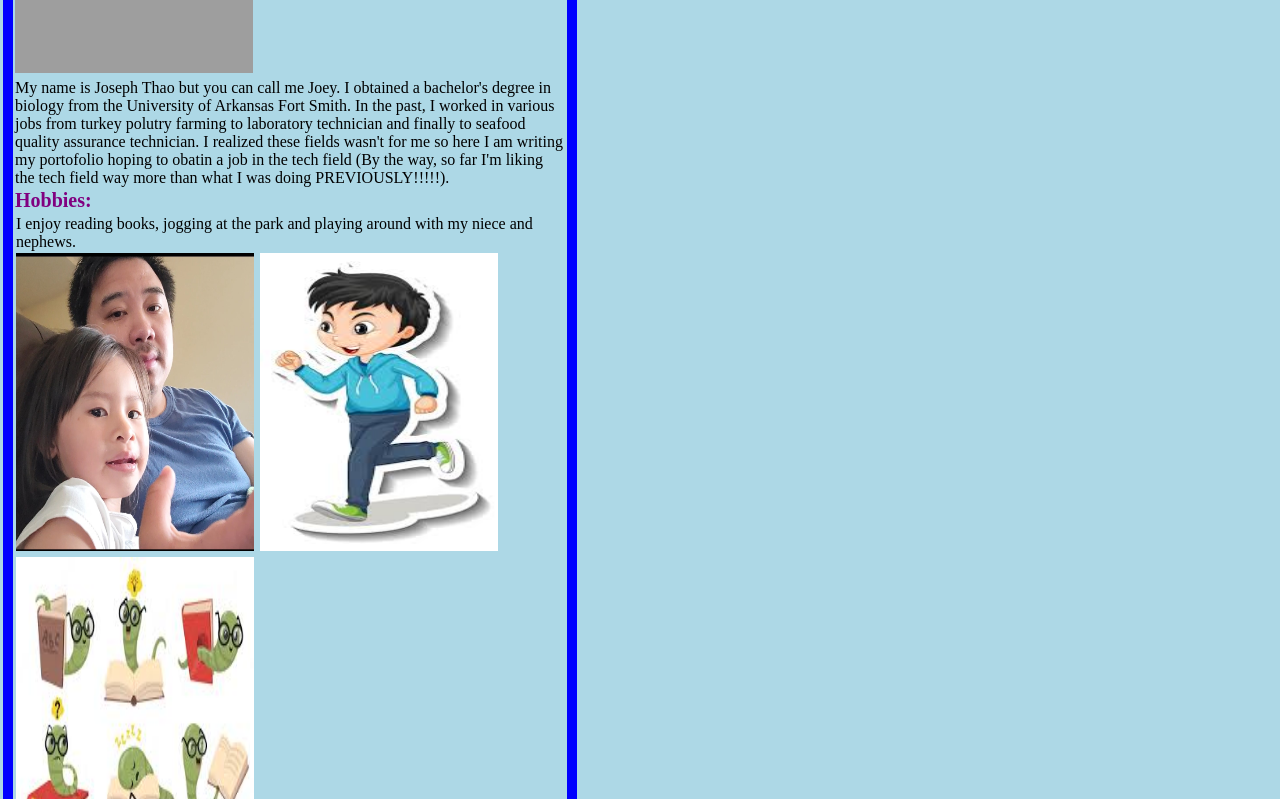
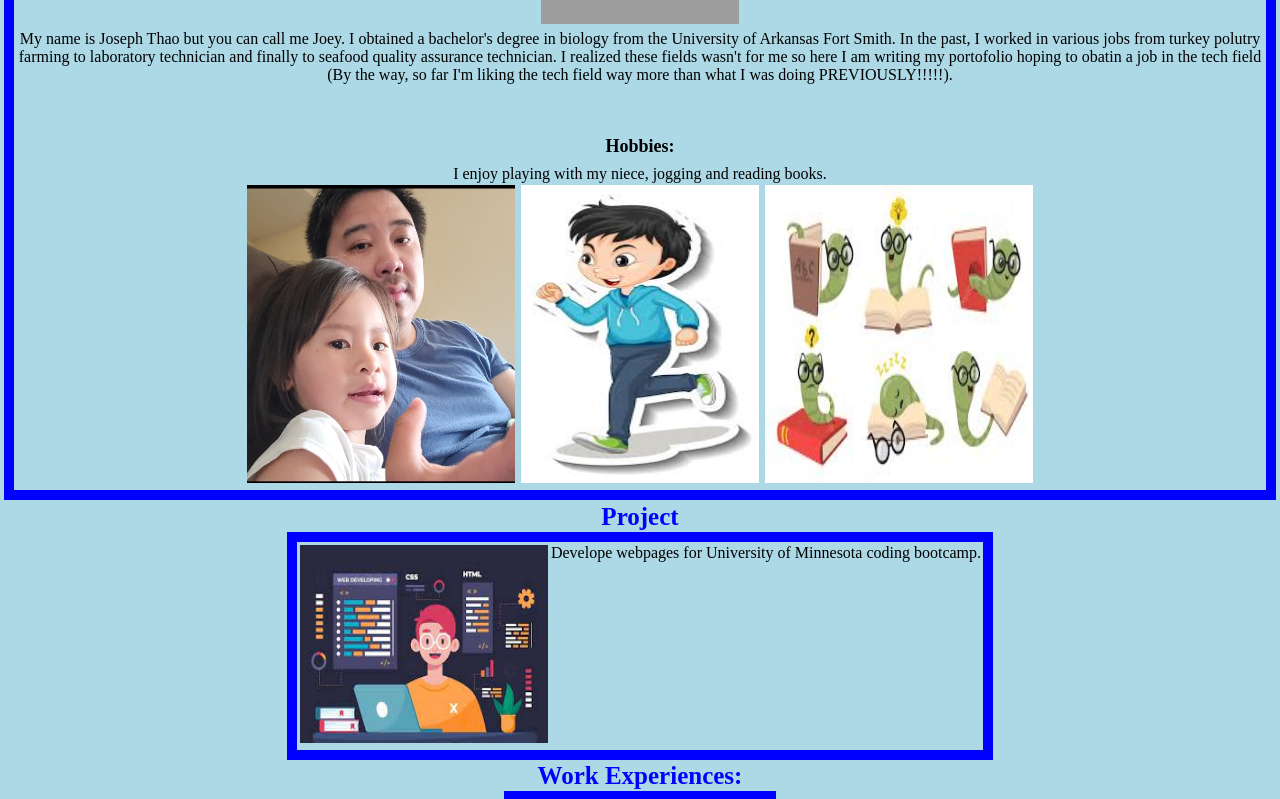
Before and after one commit to Thaodev23/portfolio, a plain HTML site: page index.html in a window 1280 px wide. Shown: the part 380-1179 px from the top of the page. Drawn offline with Linux system fonts and the light colour scheme; grey boxes are pictures that could not be loaded.

Commit message:
adding updates of the index.html

```diff
--- a/assets/css/style.css
+++ b/assets/css/style.css
@@ -6,6 +6,29 @@
 
 body {
     background-color: lightblue;
+}
+
+/* #about-me {
+    margin-left: 40%;
+    margin-right: 40%;
+} */
+
+.content {
+    display: flex;
+    flex-direction: column;
+    justify-content: center;
+    align-items: center;
+    text-align: center;
+    /* width: 40%; */
+
+}
+
+.about-me p {
+    /* width: 400px; */
+    display: flex;
+    justify-content: center;
+    align-items: center;
+    /* text-align: center; */
 }
 
 nav {
@@ -21,8 +44,50 @@ h1 {
     color:black;
 }
 
+#project {
+    display: flex;
+    justify-content: flex-start;
+    /* align-content: flex-start; */
+    /* width: 100%; */
+}
+
 main section img {
     width: 240px;
+    height: 300px;
+    /* display: flex;
+    justify-content: center; */
+}
+
+/* .about-me #joey {
+    margin-right: 30%;
+    margin-left: 30%;
+} */
+
+/* .content div {
+    display: flex;
+    flex-direction: row;
+} */
+
+
+.float-left {
+    width: 250px;
+    height: 200px;
+}
+
+
+#joey {
+    width: 200px;
+    height: 250px;
+}
+
+/* using the # is for the id= */
+#niece {
+    width: 270px;
+    height: 300px;
+}
+
+#bookworm {
+    width: 270px;
     height: 300px;
 }
 
@@ -32,8 +97,13 @@ h2 {
 }
 
 h3 {
-    font-size: 20px;
-    color:purple;
+    font-size: 18px;
+    color: black;
+    margin-top: 50px;
+}
+
+.hobbies {
+    margin-top: 5px;
 }
 
 section {
@@ -43,24 +113,24 @@ section {
     border-width: 10px;
     /* border-right: 0cap; */
     /* margin-right causes the border to shrink or adjust from the right. The bigger the pixels than the border will decrease going towards left */
-    margin-right: 700px;
+    /* margin-right: 700px; */
 }
 
-p {
+/* p {
     font-size: 16px;
-    /* border-radius: 100px; */
-    border-width: 100px;
-}
+    width: 100px;
+    text-align: center;
+} */
 
 /* aside section {
     display: flex;
     justify-content: center;
 } */
 
-aside section img {
+/* aside section img {
     width: 230px;
     height: 250px;
-}
+} */
 
 
 /* main fieldset img {
@@ -80,13 +150,13 @@ aside section img {
 
 
 
-.header {
-    display: flexbox;
+/* .header {
+    display: flexbox; */
     /* padding: 20px;
     font-family: 'Trebuchet MS', 'Lucida Sans Unicode', 'Lucida Grande', 'Lucida Sans', Arial, sans-serif;
     background-color: #2a607c;
     color: black; */
-}
+/* } */
 
 /* .header h1 {
     display: inline-block;
--- a/index.html
+++ b/index.html
@@ -23,39 +23,44 @@
                     <a href="#project">Project</a>
                 </li>
                 <li>
-                    <a href="#relevant-experiences-in-web-development">Relevant Experiences in Web Development</a>
+                    <a href="#work-experiences">Work Experiences</a>
                 </li>
             </u1>
         </nav>
     </header>
 
-    <main class="cotent">
+    <main class="content">
+        <div>
         <h2>About Me</h2>
         <section id="about-me" class="about-me">
-            <img src="./assets/images/pic1.jpg" alt="" class="float-left" />
+            <img src="./assets/images/pic1.jpg" alt="" class="float-left" id="joey" />
             <p>
                 My name is Joseph Thao but you can call me Joey. I obtained a bachelor's degree in biology from the University of Arkansas Fort Smith. In the past, I worked in various jobs from turkey polutry farming to laboratory technician and finally to seafood quality assurance technician. I realized these fields wasn't for me so here I am writing my portofolio hoping to obatin a job in the tech field (By the way, so far I'm liking the tech field way more than what I was doing PREVIOUSLY!!!!!).
             </p>
             <h3>Hobbies:</h3>
             <div class="hobbies">
                 <p>
-                    I enjoy reading books, jogging at the park and playing around with my niece and nephews.
+                    I enjoy playing with my niece, jogging and reading books.
                 </p>
                 <!-- the image link has to be type in that specific way -->
-                <img src="./assets/images/pic2.jpg" alt=""/>
-                <img src="./assets/images/pic3.jpg" alt=""/>
-                <img src="./assets/images/pic4.jpg" alt=""/>
+                <img src="./assets/images/pic2.jpg" alt="" id="niece"/>
+                <!-- using the id= will help out with adjusting individual specific photos -->
+                <img src="./assets/images/pic3.jpg" alt="" id="jogging"/>
+                <img src="./assets/images/pic4.jpg" alt="" id="bookworm"/>
             </div>
         </section>
+        </div>
+        <div>
         <h2>Project</h2>
-        <section id="project" class="project">
-                <img src="" alt="" class="float-left" />
+        <section id="project" class="pj">
+                <a href= "https://www.google.com/"> <img src="./assets/images/pic5.jpg" alt="" class="float-left" /></a>
                 <p>
-
+                     Develope webpages for University of Minnesota coding bootcamp.
                 </p>
         </section>
-        <h2>Relevant Experiences in Web Development:</h2>
-        <section id="relevant-experiences-in-web-development" class="relevant-experiences-in-web-development">
+        </div>
+        <h2>Work Experiences:</h2>
+        <section id="work-experiences" class="work-experiences">
             <img src="" alt="" class="float-left" />
             <p>
                 <u1>
```
Also changed, not shown: assets/images/pic5.jpg (added).
